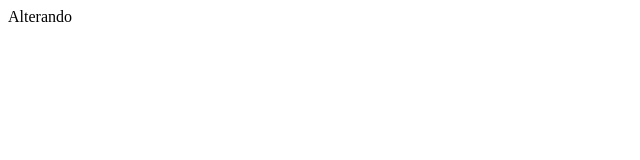
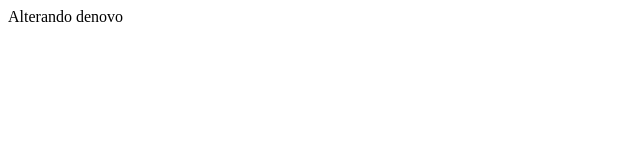
Before and after one commit to aleraymann/testKraken, a plain HTML site: page index-desktop.html in a window 1280 px wide. Shown: the full height of the page, 0-640 px from the left. Drawn offline with Linux system fonts and the light colour scheme.

Commit message:
alterando 2

```diff
--- a/index-desktop.html
+++ b/index-desktop.html
@@ -7,6 +7,6 @@
     <title>Desktop</title>
 </head>
 <body>
-    Alterando
+    Alterando denovo
 </body>
 </html>
```
